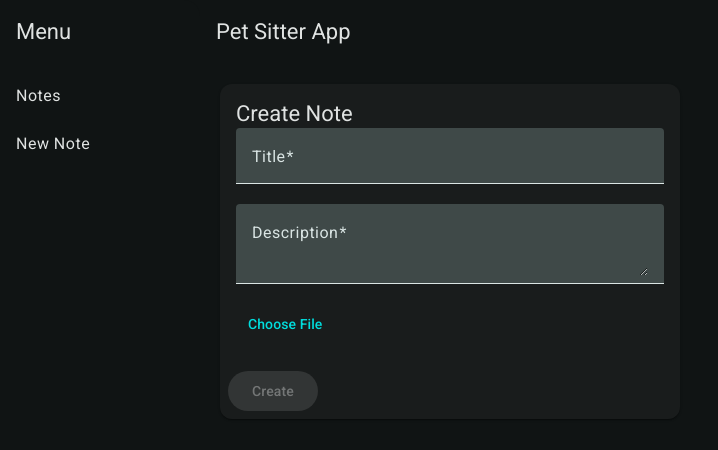
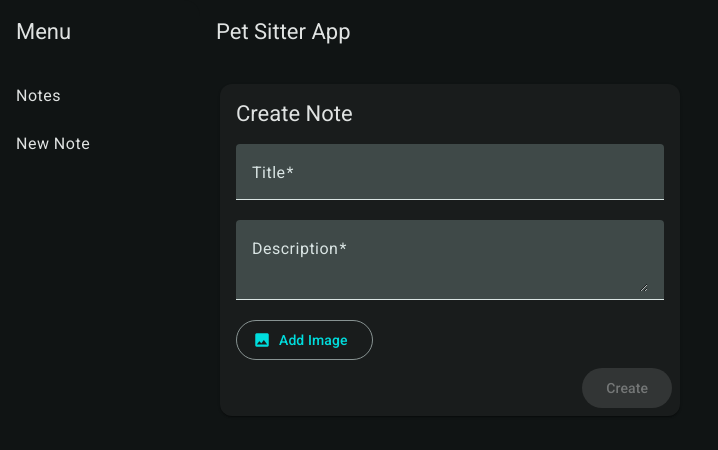
Before and after one commit to jdsanchez93/pet-sitter, an Angular app in the folder pet-sitter-client/: page /new-note in a window 1280 px wide. Shown: the top 450 px of the page, without its empty margins (0-718 px from the left). Built offline with nearby package versions, Linux system fonts and the light colour scheme.

Commit message:
small ui adjustments

```diff
--- a/pet-sitter-client/src/app/note/add-note/add-note.component.html
+++ b/pet-sitter-client/src/app/note/add-note/add-note.component.html
@@ -6,6 +6,7 @@
         </mat-card-header>
 
         <mat-card-content>
+            <p></p>
             <mat-form-field class="example-full-width">
                 <mat-label>Title</mat-label>
                 <input matInput formControlName="title">
@@ -19,7 +20,7 @@
             <app-image-upload class="example-full-width"></app-image-upload>
 
         </mat-card-content>
-        <mat-card-actions>
+        <mat-card-actions align="end">
             <button mat-raised-button color="primary" type="submit" [disabled]="!noteForm.valid">Create</button>
         </mat-card-actions>
 
--- a/pet-sitter-client/src/app/photo/image-upload/image-upload.component.html
+++ b/pet-sitter-client/src/app/photo/image-upload/image-upload.component.html
@@ -1,6 +1,13 @@
-<div>
-    <button mat-button (click)="fileInput.click()" type="button">Choose File</button>
-    <input hidden #fileInput type="file" id="file" (change)="handleFileInput($event)">
+<div class="spaced-grid">
+    <div>
+        <button mat-stroked-button (click)="fileInput.click()" type="button">
+            <mat-icon aria-hidden="false" aria-label="Example home icon" fontIcon="image"></mat-icon>
+            Add Image
+        </button>
+        <input hidden #fileInput type="file" id="file" (change)="handleFileInput($event)">
+    </div>
+
+    @if (this.preview != null) {
+    <img [src]="this.preview" class="image-container">
+    }
 </div>
-
-<img [src]="this.preview" class="image-container">
--- a/pet-sitter-client/src/app/photo/image-upload/image-upload.component.scss
+++ b/pet-sitter-client/src/app/photo/image-upload/image-upload.component.scss
@@ -1,3 +1,8 @@
 .image-container {
     width: 100%;
 }
+
+.spaced-grid {
+    display: grid;
+    gap: 10px;
+}
--- a/pet-sitter-client/src/app/photo/image-upload/image-upload.component.ts
+++ b/pet-sitter-client/src/app/photo/image-upload/image-upload.component.ts
@@ -1,10 +1,11 @@
 import { Component } from '@angular/core';
 import { MatButtonModule } from '@angular/material/button';
+import { MatIconModule } from '@angular/material/icon';
 
 @Component({
   selector: 'app-image-upload',
   standalone: true,
-  imports: [MatButtonModule],
+  imports: [MatButtonModule, MatIconModule],
   templateUrl: './image-upload.component.html',
   styleUrl: './image-upload.component.scss'
 })
```
